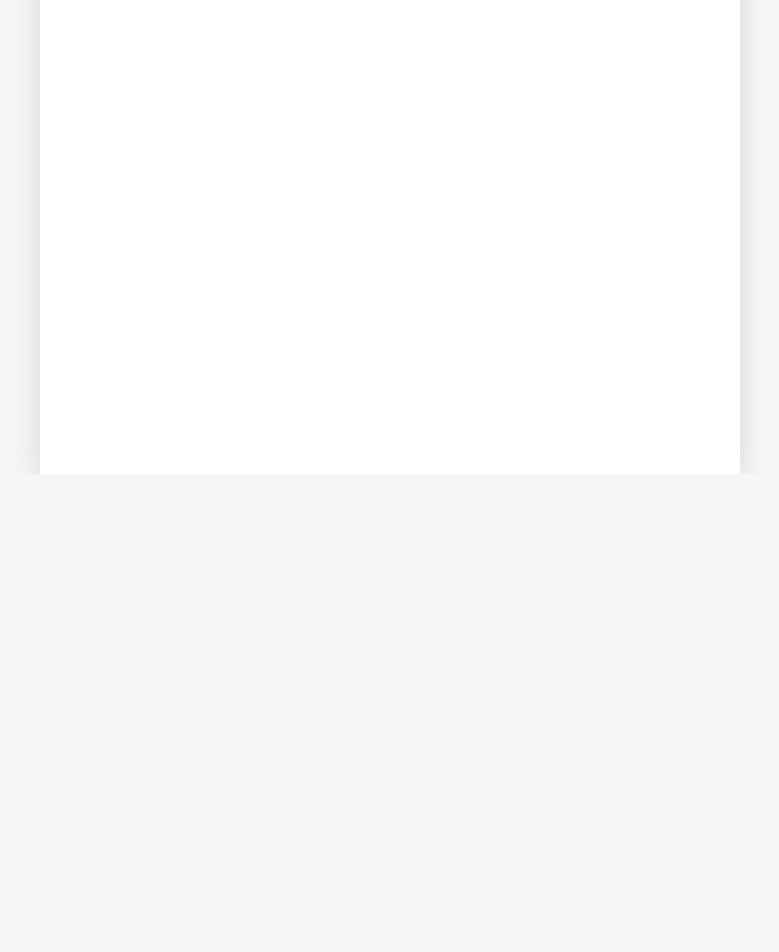
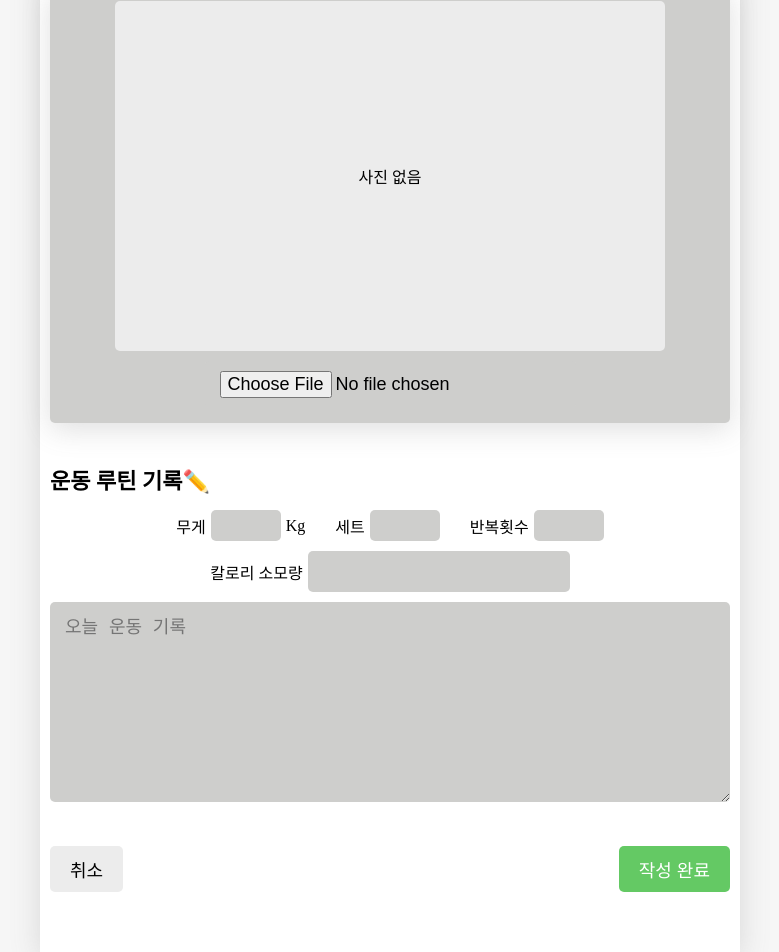
Before and after one commit to kingjaesung/react-fitness-project, a React (Create React App) app in the folder fitness/: page /New/1 in a window 1280 px wide. Shown: the part 326-1278 px from the top of the page, without its empty margins (250-1029 px from the left). Before the commit the page ends 800 px from the top, so only its background shows below. Built offline with nearby package versions, Linux system fonts and the light colour scheme.

Commit message:
오늘 마무리(섭)

```diff
--- a/fitness/src/component/Button.css
+++ b/fitness/src/component/Button.css
@@ -0,0 +1,23 @@
+.Button {
+    cursor: pointer;
+    border: none;
+    border-radius: 5px;
+    padding: 10px 20px;
+    font-size: 18px;
+    white-space: nowrap;
+}
+
+.Button_default{
+    background-color: #ececec;
+    color: black;
+}
+
+.Button_positive{
+    background-color: #64c964;
+    color: white;
+}
+
+.Button_negative{
+    background-color: #fd565f;
+    color:white;
+}
--- a/fitness/src/component/Button.js
+++ b/fitness/src/component/Button.js
@@ -1,11 +1,17 @@
-const Button = ({onClick, text, type="default"}) => {
+import "./Button.css";
+
+const Button = ({onClick, text, type}) => {
     const btnType = ["positive", "negative"].includes(type) ? type: "default";
 
     return (
-        <button type="button" onClick={onClick} className={["Button", `Button_${btnType}`].join(" ")}>
+        <div>
+        <button
+            onClick={onClick}
+            className={["Button", `Button_${btnType}`].join(" ")}>
             {text}
         </button>
+        </div>
     );
 };
 
-export default Button
+export default Button;
--- /dev/null
+++ b/fitness/src/component/Editor.css
@@ -0,0 +1,105 @@
+:root {
+    --main-bg: #cececc;
+    --card-bg: #ececec;
+    --border-radius: 5px;
+    --padding: 15px;
+}
+
+.Editor {
+    padding: 20px 10px;
+    max-width: 800px;
+    margin: 0 auto;
+}
+
+.Editor .editor_section {
+    margin-bottom: 40px;
+}
+
+.Editor h4 {
+    font-size: clamp(18px, 2vw, 22px);
+    font-weight: bold;
+    margin-bottom: 15px;
+}
+
+.Editor input,
+.Editor textarea {
+    border: none;
+    border-radius: var(--border-radius);
+    background-color: var(--main-bg);
+    padding: 10px 15px;
+    font-size: 18px;
+    outline: none;
+}
+
+.Editor textarea {
+    width: 100%;
+    min-height: 200px;
+    box-sizing: border-box;
+    resize: vertical;
+}
+
+.Editor .bottom_section {
+    display: flex;
+    justify-content: space-between;
+    align-items: center;
+    gap: 10px;
+    flex-wrap: wrap;
+}
+
+.imgOutter {
+    display: flex;
+    flex-direction: column;
+    align-items: center;
+    justify-content: center;
+    max-width: 100%;
+    padding: 15px;
+    background-color: var(--main-bg);
+    border-radius: var(--border-radius);
+    box-shadow: rgba(100, 100, 100, 0.2) 0px 7px 29px 0px;
+    gap: 10px;
+    margin: 0 auto;
+}
+
+.imgArea {
+    width: 100%;
+    max-width: 550px;
+    height: 350px;
+    background-color: var(--card-bg);
+    border-radius: var(--border-radius);
+    display: flex;
+    align-items: center;
+    justify-content: center;
+    overflow: hidden;
+}
+
+.imgArea img {
+    width: 100%;
+    height: 100%;
+    object-fit: cover;
+}
+
+.numberInputDiv {
+    display: flex;
+    flex-wrap: wrap;
+    gap: 30px;
+    justify-content: center;
+    margin: 10px 0;
+}
+
+.numberInputDiv label {
+    display: flex;
+    align-items: center;
+    gap: 5px;
+    font-size: 16px;
+}
+
+.numberInputDiv input[type="number"] {
+    width: 60px;
+    padding: 5px;
+    border-radius: var(--border-radius);
+    border: none;
+}
+
+input[type="file"] {
+    cursor: pointer;
+}
--- /dev/null
+++ b/fitness/src/component/Editor.js
@@ -0,0 +1,56 @@
+import './Editor.css';
+import Button from "./Button";
+import { useNavigate } from "react-router-dom";
+
+const Editor = () => {
+    const navigate = useNavigate();
+
+    const handleGoBack = () => navigate(-1);
+
+    return (
+        <div className="Editor">
+            {/* 날짜 */}
+            <div className="editor_section">
+                <h4>날짜 입력📆</h4>
+                <div className="input_wrapper">
+                    <input type="date" />
+                </div>
+            </div>
+
+            {/* 사진 */}
+            <div className="editor_section">
+                <h4>운동 사진🖼️</h4>
+                <div className="imgOutter">
+                    <div className='imgArea'>
+                        <span>사진 없음</span>
+                    </div>
+                    <input type="file" accept="image/*" />
+                </div>
+            </div>
+
+            {/* 운동 루틴 */}
+            <div className="editor_section">
+                <h4>운동 루틴 기록✏️</h4>
+                <div className="input_wrapper">
+                    <div className='numberInputDiv'>
+                        <label>무게 <input type='number' /> Kg</label>
+                        <label>세트 <input type='number' /></label>
+                        <label>반복횟수 <input type='number' /></label>
+                    </div>
+                    <div className='numberInputDiv'>
+                        <label>칼로리 소모량 <input type='text' readOnly /></label>
+                    </div>
+                    <textarea placeholder="오늘 운동 기록" />
+                </div>
+            </div>
+
+            {/* 버튼 */}
+            <div className="editor_section bottom_section">
+                <Button text={"취소"} onClick={handleGoBack} />
+                <Button text={"작성 완료"} type={"positive"} />
+            </div>
+        </div>
+    );
+};
+
+export default Editor;
--- a/fitness/src/page/New.js
+++ b/fitness/src/page/New.js
@@ -1,5 +1,7 @@
 import { useNavigate } from "react-router-dom";
 import Header from "../component/Header";
+import Button from "../component/Button";
+import Editor from "../component/Editor";
 
 
 const New = () => {
@@ -12,7 +14,8 @@ const New = () => {
     const headerTitle = "기록 페이지"
     return (
         <div>
-            <Header title={headerTitle} left={<button type="button" onClick={goBack}>뒤로가기</button>}/>
+            <Header title={headerTitle} left={<Button text="< 뒤로가기" onClick={goBack} />} />
+            <Editor />
         </div>
     )
 }
```
Also changed, not shown: fitness/src/App.js (line endings or trailing spaces).
